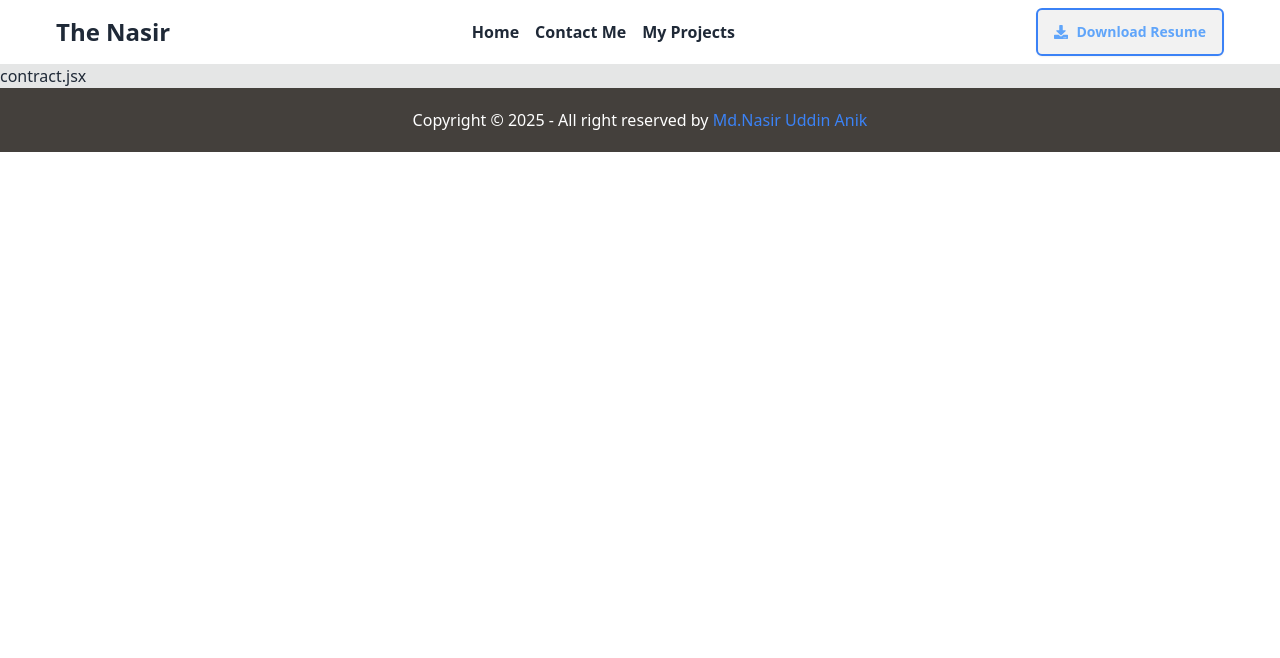
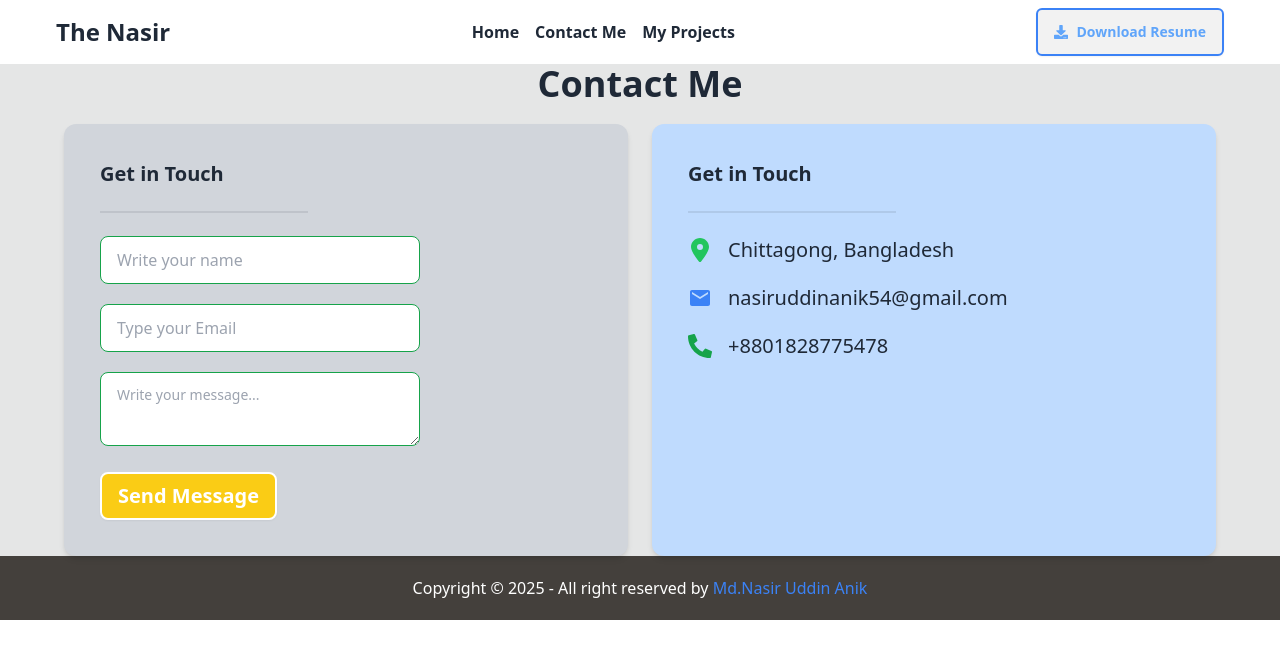
Before and after one commit to mdnasiruddin78/portfolio-again-work, a React (Vite) app: page /contact in a window 1280 px wide. Shown: the top 658 px of the page. Built offline with nearby package versions, Linux system fonts and the light colour scheme.

Commit message:
github facebook link add

```diff
--- a/src/Components/ContactHome.jsx
+++ b/src/Components/ContactHome.jsx
@@ -6,7 +6,7 @@ import { FaPhoneAlt } from "react-icons/fa";
 const ContactHome = () => {
 
     return (
-        <div className="lg:px-16">
+        <div id="contractHome" className="lg:px-16">
             <h3 className="text-4xl font-bold text-center mb-5">Contact Me</h3>
             <div className="grid lg:grid-cols-2 grid-cols-1 gap-6">
                 <div className="bg-gray-300 rounded-xl shadow-md p-9 hover:shadow-2xl hover:scale-105 transition-transform duration-300">
--- a/src/Components/Hero.jsx
+++ b/src/Components/Hero.jsx
@@ -10,8 +10,8 @@ const Hero = () => {
                 <h3 className="text-4xl font-bold">I am A Web Developer</h3>
                 <p className="text-gray-500 font-semibold">Welcome! I’m a dedicated web developer focused on creating visually appealing, highly functional, and user-centered websites. My mission is to deliver seamless digital experiences that leave a lasting impression. Let’s build something remarkable together.</p>
                 <div className="flex space-x-4 lg:justify-start justify-center">
-                    <p><FaGithub className="text-3xl " /></p>
-                    <p><FaSquareFacebook className="text-3xl text-blue-700" /></p>
+                    <p><a href="https://github.com/mdnasiruddin78" target="_blank"><FaGithub className="text-3xl " /></a></p>
+                    <p><a href="https://www.facebook.com/profile.php?id=100056252312818" target="_blank"><FaSquareFacebook className="text-3xl text-blue-700" /></a></p>
                     <p><FaLinkedin className="text-3xl text-blue-500" /></p>
                 </div>
                 <div>
--- a/src/Components/MyProjectHome.jsx
+++ b/src/Components/MyProjectHome.jsx
@@ -13,7 +13,7 @@ const MyProjectHome = () => {
     }, [])
 
     return (
-        <div className="lg:px-16">
+        <div id="myProject" className="lg:px-16">
             <div className="mb-5 space-y-2 text-center">
                 <h3 className="text-2xl font-bold">My Projects</h3>
                 <p className="text-gray-500">Few projects, these has unique design</p>
--- a/src/Components/Navbar.jsx
+++ b/src/Components/Navbar.jsx
@@ -19,8 +19,8 @@ const Navbar = () => {
             </div>
             <div className="space-x-4 font-bold lg:flex md:flex hidden">
                 <NavLink to="/">Home</NavLink>
-                <NavLink to="/contact">Contact Me</NavLink>
-                <NavLink to="/project">My Projects</NavLink>
+                <a href="#contractHome"><button>Contact Me</button></a>
+                <a href="#myProject"><button>My Projects</button></a>
             </div>
             <div>
                 <a href="https://docs.google.com/document/d/1lXXvJ2JbTuhH2XlOS7ZkvEQM_k2R-CyrkU0tvP1k1Zs/edit?usp=sharing" target="_blank"> <button className="btn rounded-md border-2 border-blue-500 text-blue-400 hover:bg-blue-500 hover:text-white hover:border-blue-500"><FaDownload />Download Resume</button></a>
--- a/src/Router/router.jsx
+++ b/src/Router/router.jsx
@@ -2,9 +2,9 @@ import { createBrowserRouter } from "react-router-dom";
 import Mainlayout from "../Mainlayout/Mainlayout";
 import Error from "../Components/Error";
 import Home from "../Pages/Home";
-import Contract from "../Components/Contract";
 import Myproject from "../Components/Myproject";
 import DetailsPage from "../Pages/DetailsPage";
+import ContactHome from "../Components/ContactHome";
 
 
 const router = createBrowserRouter([
@@ -19,7 +19,7 @@ const router = createBrowserRouter([
             },
             {
                 path: "/contact",
-                element: <Contract></Contract>,
+                element: <ContactHome></ContactHome>,
             },
             {
                 path: "/project",
```
